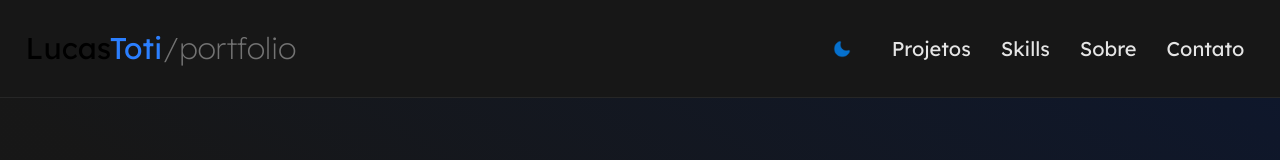
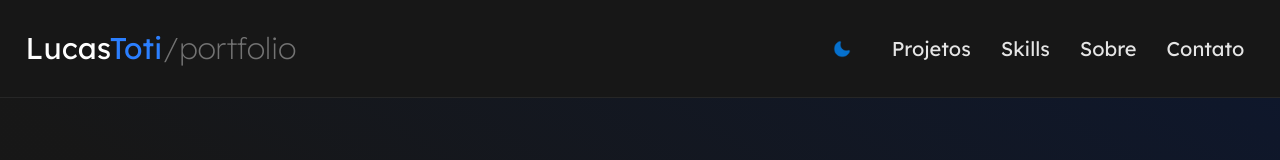
Before and after one commit to LcsToti/MyPortfolio, a React (Vite) app: page / in a window 1280 px wide. Shown: the top 160 px of the page. Built offline with nearby package versions, Linux system fonts and the light colour scheme.

Commit message:
fix: change header name colors for dark mode

```diff
--- a/src/components/index/Header/Header.tsx
+++ b/src/components/index/Header/Header.tsx
@@ -10,7 +10,10 @@ export default function Header({ toggleNav }: Props) {
   return (
     <header className="flex bg-neutral-100 dark:bg-neutral-900 py-4 border-b-[1px] border-neutral-300 dark:border-neutral-800">
       <nav className="flex items-center gap:2 md:gap-5 py-[10px] px-[2%] w-full ">
-        <a href="#" className="text-[30px] font-[400] ">
+        <a
+          href="#"
+          className="text-[30px] font-[400] text-black dark:text-white"
+        >
           Lucas
           <span className="text-blue-500">Toti</span>
           <span className="font-[200] text-neutral-500 ">/portfolio</span>
```
